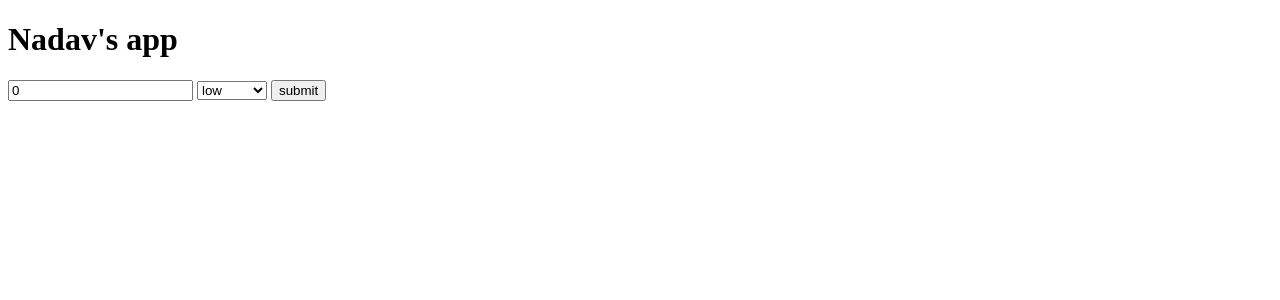
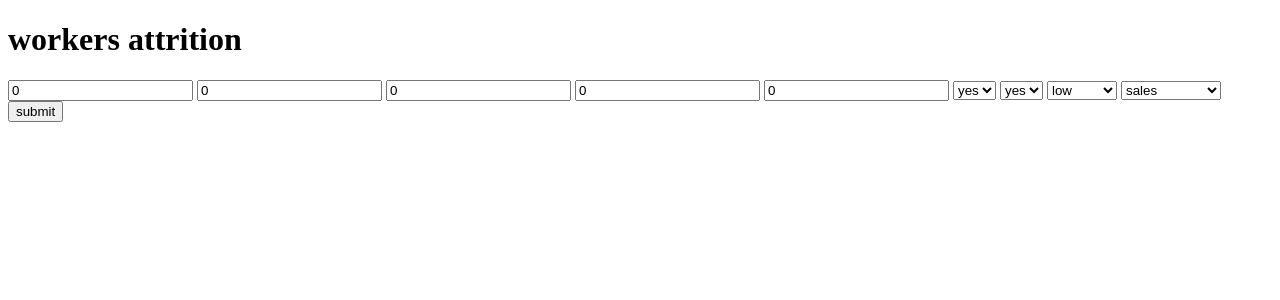
Before and after one commit to NAVSmith/employee_attrition_prediction, a Flask app: page / in a window 1280 px wide. Shown: the top 300 px of the page. Run offline with Flask 2, Linux system fonts and the light colour scheme.

Commit message:
finished the html form

```diff
--- a/src/templates/index.html
+++ b/src/templates/index.html
@@ -6,16 +6,40 @@
 </head>
 <body>
 <header>
-    <h1>Nadav's app</h1>
+    <h1>workers attrition</h1>
 </header>
 <main>
 
     <form action="/input" method="post">
         <input name="satisfaction" type="number" value="0">
+        <input name="evaluation" type="number" value="0">
+        <input name="number_of_projects" type="number" value="0">
+        <input name="average_montly_hours" type="number" value="0">
+        <input name="time_spend_company" type="number" value="0">
+        <select name="work_accident">
+            <option>yes</option>
+            <option>no</option>
+        </select>
+        <select name="promotion">
+            <option>yes</option>
+            <option>no</option>
+        </select>
         <select name="salary">
             <option>low</option>
             <option>medium</option>
             <option>high</option>
+        </select>
+        <select name="department">
+            <option>sales</option>
+            <option>accounting</option>
+            <option>hr</option>
+            <option>technical</option>
+            <option>support</option>
+            <option>management</option>
+            <option>IT</option>
+            <option>product_mng</option>
+            <option>marketing</option>
+            <option>RandD</option>
         </select>
         <button type = "submit">submit</button>
     </form>
```
